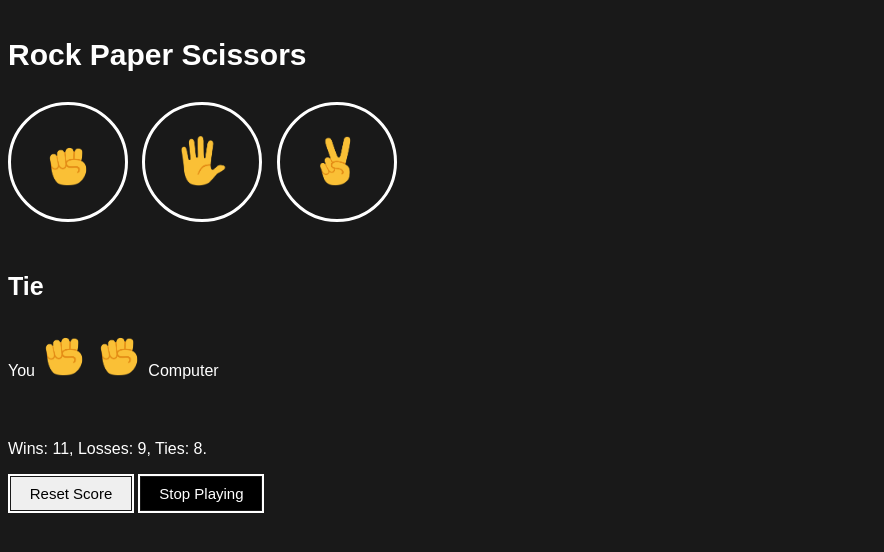
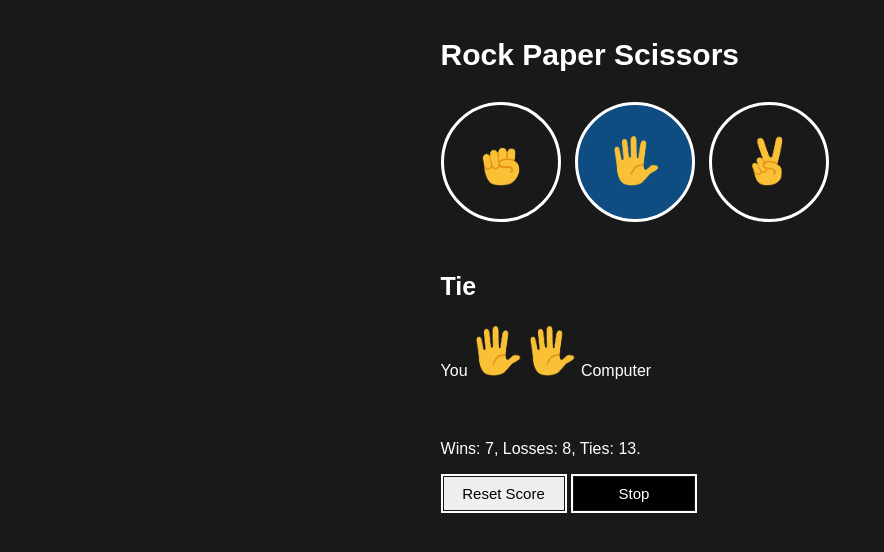
Before and after one commit to akode2803/rock-paper-scissors, a plain HTML site: page index.html in a window 1280 px wide. Both pictures are taken after a click on the button "Auto Play". Shown: the whole page, without its empty margins (0-884 px from the left). Drawn offline with Linux system fonts and the light colour scheme.

Commit message:
Some enhancements to autoplay

```diff
--- a/css/style.css
+++ b/css/style.css
@@ -4,7 +4,7 @@ body {
     font-family: Arial, Helvetica, sans-serif;
     margin: 0.5rem;
     display: grid;
-    /* justify-content: center; */
+    justify-content: center;
 }
 .heading {
     font-size: 30px;
@@ -23,6 +23,9 @@ body {
 }
 .opt-button:hover, .opt-button-highlight{
     background-color: grey;
+}
+.opt-button-highlight-auto{
+    background-color: rgb(15, 76, 129);
 }
 .opt-button:active {
     background-color: transparent;
--- a/scripts/rock-paper-scissors.js
+++ b/scripts/rock-paper-scissors.js
@@ -25,7 +25,14 @@ function keyboardInput(event) {
     }
 }
 
-function generateComputerMove() {
+document.querySelectorAll('.opt-button').forEach(element => {
+    element.addEventListener('click', (event) => {
+        element.classList.add('opt-button-highlight-auto');
+        setTimeout(() => element.classList.remove('opt-button-highlight-auto'), 100);
+    })
+});
+
+function generateMove() {
     const x = Math.random();
     if (x <= 1/3) {
         return "rock";
@@ -36,7 +43,7 @@ function generateComputerMove() {
     }
 }
 
-function getResult(userMove, computerMove = generateComputerMove()) {
+function getResult(userMove, computerMove = generateMove()) {
     let result = '';
     if (computerMove === userMove) result = "tie";
     else if (computerMove === "rock") {
@@ -103,8 +110,8 @@ function reset() {
     return newScore;
 }
 
-const main = function (userMove = generateComputerMove()) {
-    const computerMove = generateComputerMove();
+const main = function (userMove = generateMove()) {
+    const computerMove = generateMove();
     const result = getResult(userMove, computerMove);
     let score = getScore();
 
@@ -120,17 +127,21 @@ const autoplayButtonInit = () => {
     autoplayButton.addEventListener('click', () => {
         if (!playing) {
             interval = autoplay();
-            autoplayButton.innerText = 'Stop Playing';
+            autoplayButton.innerText = 'Stop';
             autoplayButton.classList.add('reset');
         }
         else {
-            autoplayButton.innerText = 'Stop';
+            autoplayButton.innerText = 'Auto Play';
             autoplayButton.classList.remove('reset');
             clearInterval(interval);
         }
         playing = !playing;
         function autoplay() {
-            return setInterval(main, 100);
+            return setInterval(() => {
+                // main(userMove);
+                userMove = generateMove();
+                document.querySelector(`.js-${userMove}`).click();
+            }, 100);
         }
     });
 }
```
